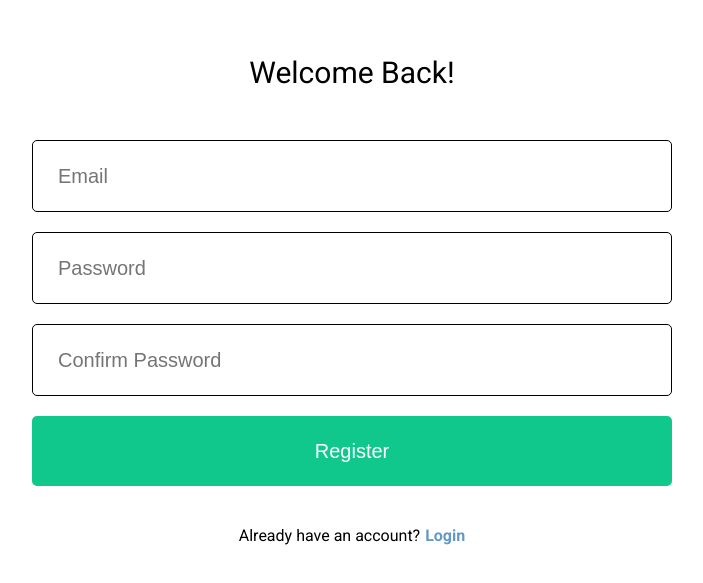
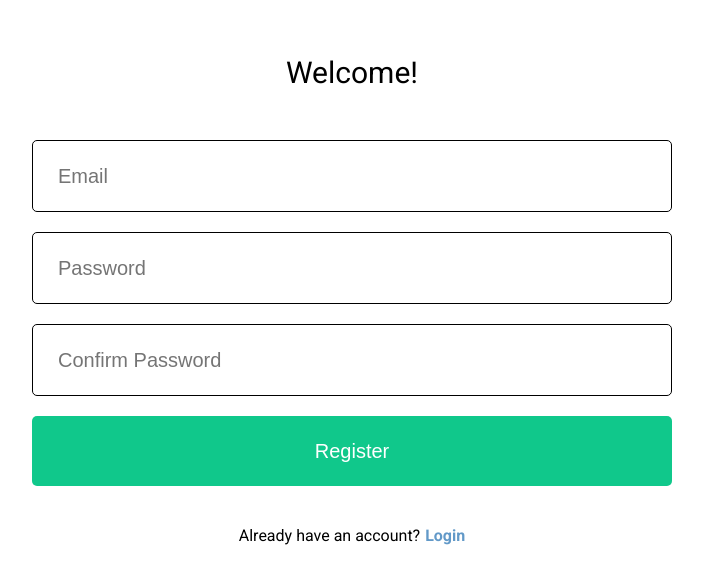
Before and after one commit to konda7/dashboardProject, a React (Create React App) app: page /register in a window 1280 px wide. Shown: the part 107-690 px from the top of the page, without its empty margins (288-991 px from the left). Built offline with nearby package versions, Linux system fonts and the light colour scheme; a web font is replaced by a local one.

Commit message:
Dashboard App

```diff
--- a/src/components/Register/index.js
+++ b/src/components/Register/index.js
@@ -191,7 +191,7 @@ class Register extends Component {
     return (
       <div className="login-page-container">
         <form className="login-form" onSubmit={this.submitForm}>
-          <p className="login-heading">Welcome Back!</p>
+          <p className="login-heading">Welcome!</p>
           {this.renderEmailDetails()}
           {emailRequired && (
             <p className="required-msg">{`${emailRequired}*`}</p>
```
